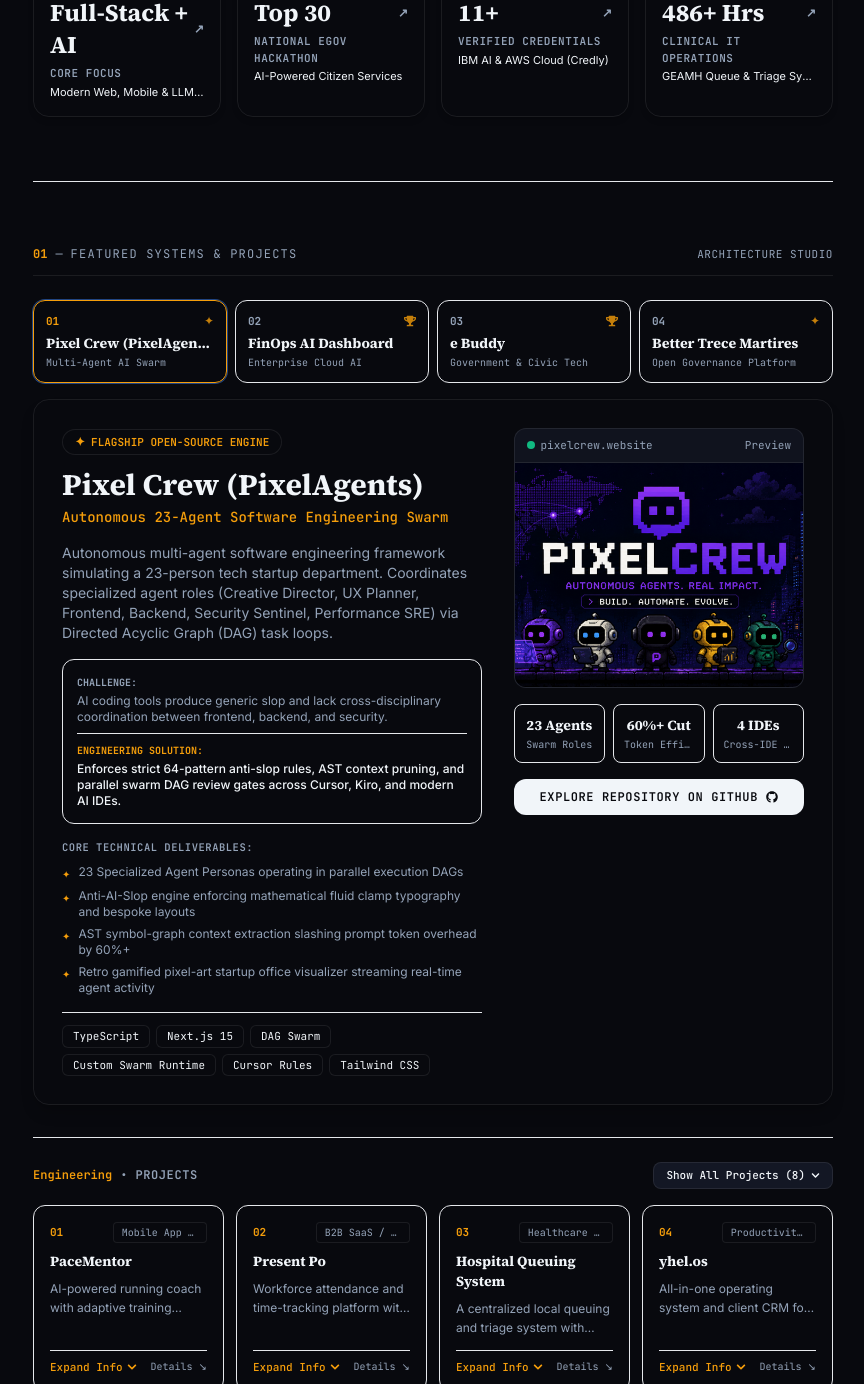
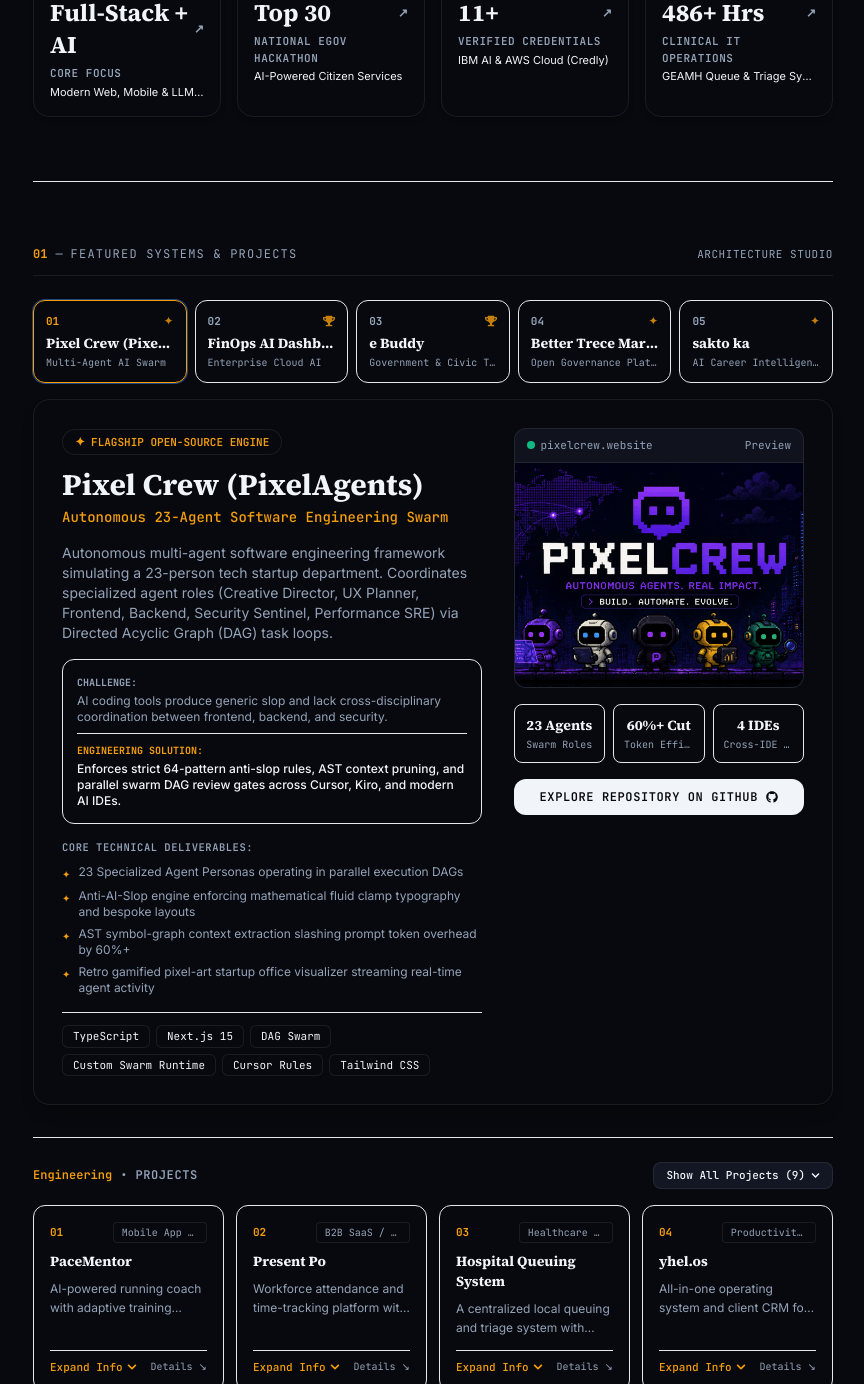
Before and after one commit to hiroqt/my-portfolio, a Next.js app: page / in a window 1280 px wide. Shown: the part 703-2087 px from the top of the page, without its empty margins (207-1071 px from the left). Built offline with nearby package versions, Linux system fonts and the light colour scheme.

Commit message:
feat: add sakto ka project to portfolio and enhance UI link handling for live applications

```diff
--- a/components/sections/FeaturedProjectsSection.tsx
+++ b/components/sections/FeaturedProjectsSection.tsx
@@ -186,6 +186,39 @@
     isExternal: false,
     githubUrl: 'https://github.com/hiroqt/better-trece-martires',
   },
+  {
+    id: 'sakto-ka',
+    number: '05',
+    title: 'sakto ka',
+    tagline: 'Stateless AI Career Copilot & ATS Resume Studio',
+    category: 'AI Career Intelligence',
+    awardBadge: 'STATELESS CAREER COPILOT',
+    awardSub: 'Zero Data Retention & ATS Architecture',
+    awardIcon: <span className="text-accent text-xs">✦</span>,
+    image: '/images/saktoka.png',
+    previewName: 'saktoka.click',
+    description:
+      'Privacy-first career copilot featuring automated multi-source job discovery, single-column ATS-standard resume builder with AI XYZ bullet-point optimization, and interactive STAR-method interview coaching — engineered with zero server-side data retention.',
+    problemSolution: {
+      problem: 'Job seekers navigate fragmented job portals, fail opaque ATS resume parsers, and lack structured technical interview preparation while risking personal data leakage.',
+      solution: 'Client-side stateless career intelligence copilot with automated opportunity discovery, single-column ATS resume generation scoring 90%+, and STAR-method interview coaching.',
+    },
+    highlights: [
+      'Multi-source automated job discovery and qualification scoring',
+      'ATS-Standard single-column resume studio engineered to score 90%+ on Workday and Lever',
+      'AI bullet-point enhancer transforming job duties into metric-driven XYZ achievement statements',
+      'Interactive STAR-method AI interview prep coach with simulated role-specific questions',
+    ],
+    tags: ['Next.js 15', 'TypeScript', 'Tailwind CSS', 'AI Copilot', 'ATS Optimizer', 'PDF Engine'],
+    metrics: [
+      { label: 'ATS Score Rate', val: '90%+' },
+      { label: 'Data Retention', val: '0% (Stateless)' },
+      { label: 'Interview Prep', val: 'STAR' },
+    ],
+    link: 'https://saktoka.click',
+    isExternal: true,
+    githubUrl: 'https://github.com/hiroqt',
+  },
 ]
 
 // All Projects Catalog (Initial 4 shown in Horizontal View + Full Archive on "Show All")
@@ -319,6 +352,23 @@
     tags: ['Next.js', 'TypeScript', 'Tailwind CSS'],
     githubUrl: 'https://github.com/hiroqt',
   },
+  {
+    id: 'sakto-ka',
+    number: '09',
+    title: 'sakto ka',
+    category: 'AI Career Intelligence',
+    summary: 'Stateless career copilot featuring automated multi-source job discovery, single-column ATS resume studio, and simulated STAR-method interview prep.',
+    problem: 'Job applicants face strict ATS parser rejections, unstructured interview practice, and data privacy concerns with online tools.',
+    solution: 'Single-column ATS resume generator scoring 90%+, automated multi-source job discovery, and STAR-method interview coaching with zero data retention.',
+    highlights: [
+      'ATS-Standard single-column resume studio scoring 90%+ on Workday and Lever',
+      'AI bullet-point enhancer transforming duties into metric-driven XYZ achievement statements',
+      'STAR-method role-specific interview preparation coach with instant simulated feedback',
+    ],
+    tags: ['Next.js 15', 'TypeScript', 'Tailwind CSS', 'AI Copilot', 'ATS Optimizer'],
+    liveUrl: 'https://saktoka.click',
+    githubUrl: 'https://github.com/hiroqt',
+  },
 ]
 
 export function FeaturedProjectsSection() {
@@ -364,7 +414,7 @@
         {/* ── Part 1: Flagship Systems Interactive Switcher & Stage ── */}
         <div className="space-y-4">
           {/* Top Systems Selector Ribbon */}
-          <div className="grid grid-cols-2 sm:grid-cols-4 gap-2">
+          <div className="grid grid-cols-2 sm:grid-cols-3 lg:grid-cols-5 gap-2">
             {featuredSystems.map((item) => {
               const isActive = selectedSystemId === item.id
 
@@ -523,8 +573,16 @@
                         rel="noopener noreferrer"
                         className="w-full flex items-center justify-center gap-2 py-2.5 px-4 rounded-xl bg-foreground text-background font-mono text-xs uppercase tracking-wider font-semibold hover:bg-accent hover:text-white transition-all shadow-xs"
                       >
-                        <span>Explore Repository on GitHub</span>
+                        <span>
+                          {selectedProject.link.includes('github.com')
+                            ? 'Explore Repository on GitHub'
+                            : 'Visit Live Application'}
+                        </span>
+                        {selectedProject.link.includes('github.com') ? (
                           <FaGithub className="text-xs" />
+                        ) : (
+                          <FaExternalLinkAlt className="text-xs" />
+                        )}
                       </a>
                     ) : (
                       <Link
@@ -698,6 +756,18 @@
                     ))}
                   </div>
 
+                  <div className="flex items-center gap-2">
+                    {expandedProject.liveUrl && (
+                      <a
+                        href={expandedProject.liveUrl}
+                        target="_blank"
+                        rel="noopener noreferrer"
+                        className="inline-flex items-center gap-1.5 px-4 py-2 rounded-xl bg-accent text-white font-mono text-xs font-semibold hover:opacity-90 transition-opacity"
+                      >
+                        <span>Visit Live Site</span>
+                        <FaExternalLinkAlt className="text-xs" />
+                      </a>
+                    )}
                     {expandedProject.githubUrl && (
                       <a
                         href={expandedProject.githubUrl}
@@ -710,6 +780,7 @@
                       </a>
                     )}
                   </div>
+                </div>
               </motion.div>
             )}
           </AnimatePresence>
--- a/lib/data/projects.ts
+++ b/lib/data/projects.ts
@@ -70,6 +70,52 @@
       {
         title: 'Interactive Pixel-Art Tech Startup Office',
         content: 'Alongside headless CLI execution, Pixel Crew features an interactive retro pixel-art startup office dashboard that visualizes subagent tasks, status, and collaborative handoffs in real time.'
+      }
+    ]
+  },
+  {
+    slug: 'sakto-ka',
+    title: 'sakto ka (AI Career Intelligence & ATS Resume Studio)',
+    type: 'AI Career Intelligence / SaaS',
+    summary: 'Stateless AI career copilot platform featuring automated multi-source job discovery, single-column ATS-standard resume generator with AI XYZ bullet enhancement and keyword tailoring, and interactive STAR-method interview coaching with zero server-side data retention.',
+    tags: ['Next.js 15', 'TypeScript', 'Tailwind CSS', 'AI Copilot', 'ATS Optimizer', 'PDF Engine', 'Client Storage'],
+    link: 'https://saktoka.click',
+    github: 'https://github.com/hiroqt',
+    image: '/images/saktoka.png',
+    previewName: 'saktoka.click',
+    isFeatured: true,
+    featuredTag: 'STATELESS AI CAREER COPILOT',
+    featuredTitle: 'sakto ka',
+    featuredSummary: 'Privacy-first career copilot featuring automated multi-source job discovery, ATS-compliant resume builder, and simulated STAR-method AI interview preparation with zero data retention.',
+    initiative: 'Career Intelligence System',
+    metrics: [
+      '90%+ Target score on enterprise ATS parsers',
+      'Zero server-side data retention architecture',
+      'STAR-method structured interview question simulations',
+      'Direct browser-rendered vector PDF export'
+    ],
+    features: [
+      'Automated multi-source job discovery, qualification scoring, and keyword gap analysis',
+      'ATS-Standard single-column resume studio compliant with Workday, Greenhouse, Lever, and Taleo parsers',
+      'AI bullet-point enhancer transforming generic duties into metric-driven XYZ achievement statements',
+      '1-Click role keyword tailoring and gap optimizer for target job descriptions',
+      'AI Interview Prep Coach simulating role-specific technical and behavioral questions using STAR methodology',
+      'Zero data retention architecture ensuring 100% client-side privacy with ephemeral demo session support',
+      'Printable and selectable vector PDF generation directly in the browser',
+      'Real-time light and dark theme mode support with responsive mobile navigation'
+    ],
+    content: [
+      {
+        title: 'Background & Purpose',
+        content: 'Modern tech hiring workflows subject candidate applications to aggressive Applicant Tracking System (ATS) parsers and demanding multi-stage technical and behavioral interviews. sakto ka was developed as a privacy-first, stateless AI career copilot to give job seekers an end-to-end advantage from discovery to final offer.'
+      },
+      {
+        title: 'ATS-Standard Engineering & AI Optimization',
+        content: 'The platform enforces strict single-column formatting, semantic hierarchy, and clean typographical tokens designed to score 90%+ on parsers like Workday, Greenhouse, and Taleo. Integrated AI tools transform passive bullet points into high-impact XYZ achievement statements while dynamically matching target job keywords.'
+      },
+      {
+        title: 'Zero Data Retention & Privacy Architecture',
+        content: 'Unlike traditional career tools that scrape and store candidate resumes and personal history, sakto ka operates on a zero-retention model. All state, career histories, and interview simulations remain strictly in client storage with instant session reset capabilities.'
       }
     ]
   },
```
Also changed, not shown: public/images/saktoka.png (added). Lines whose indentation alone changed are shown as unchanged.
